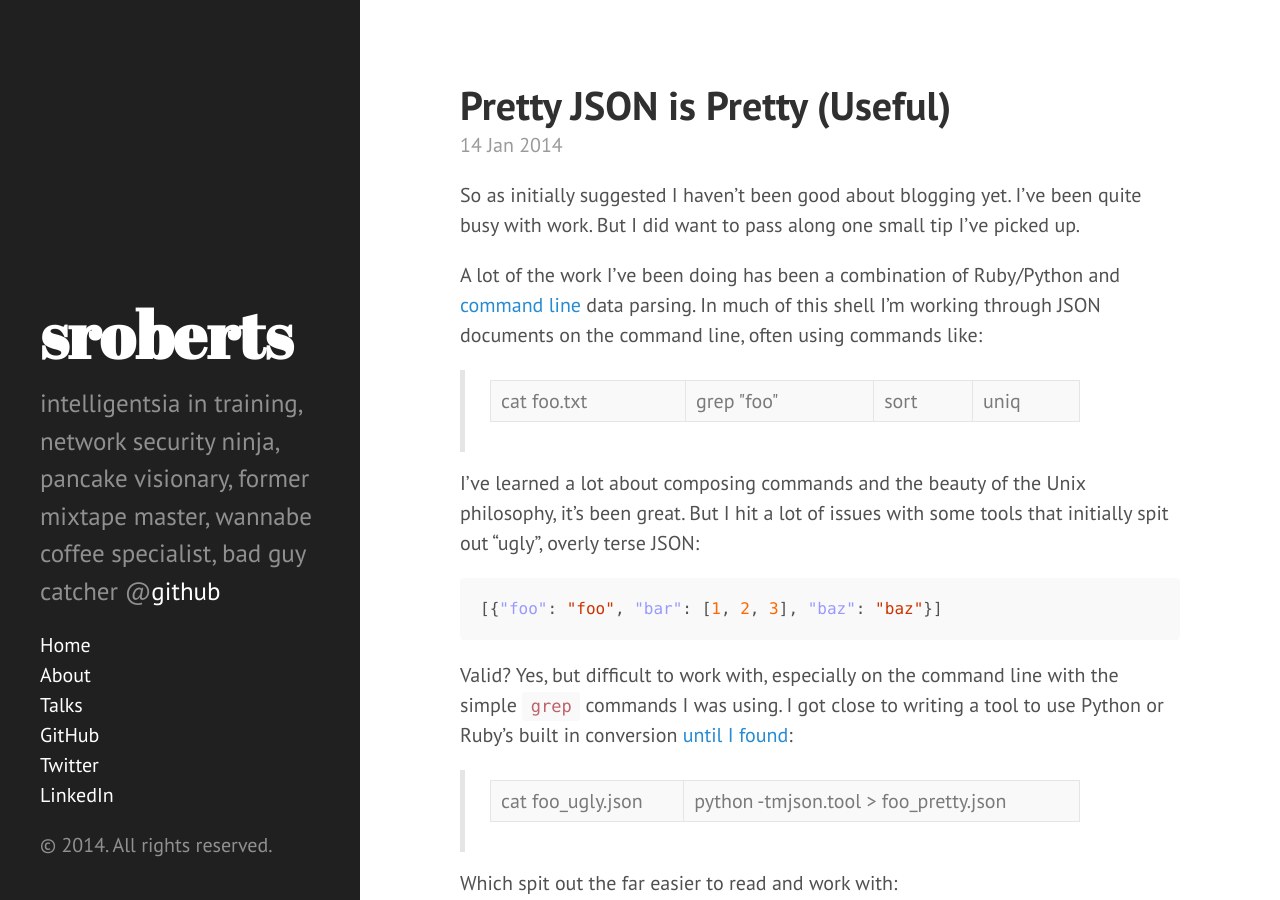
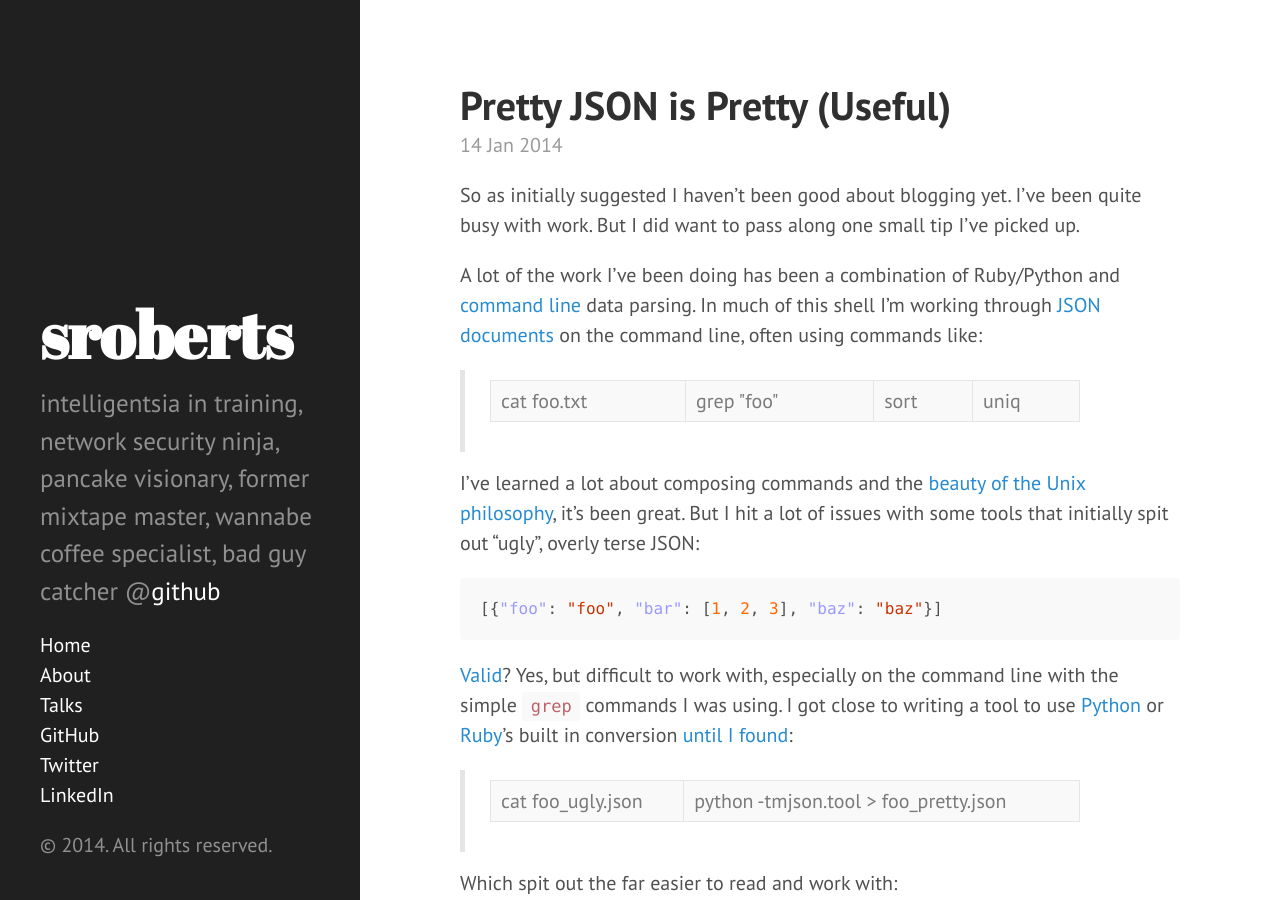
Before and after one commit to sroberts/sroberts.github.io, a Jekyll site: the page built from _posts/2014-01-14-pretty-json.md, in a window 1280 px wide and 900 px high. Built offline with Jekyll 4.4.1, drawn with Linux system fonts in a browser that asks for light colours; Markdown is read by kramdown in place of the engine named in the settings; some of the changed lines change nothing that is shown.

Commit message:
more links, because I want to share the love

````diff
--- a/_posts/2014-01-14-pretty-json.md
+++ b/_posts/2014-01-14-pretty-json.md
@@ -5,17 +5,17 @@ title: Pretty JSON is Pretty (Useful)
 
 So as initially suggested I haven't been good about blogging yet. I've been quite busy with work. But I did want to pass along one small tip I've picked up.
 
-A lot of the work I've been doing has been a combination of Ruby/Python and [command line](https://github.com/eyenx/omzsh) data parsing. In much of this shell I'm working through JSON documents on the command line, often using commands like:
+A lot of the work I've been doing has been a combination of Ruby/Python and [command line](https://github.com/eyenx/omzsh) data parsing. In much of this shell I'm working through [JSON documents](http://www.json.org) on the command line, often using commands like:
 
 > cat foo.txt | grep \"foo\" | sort | uniq
 
-I've learned a lot about composing commands and the beauty of the Unix philosophy, it's been great. But I hit a lot of issues with some tools that initially spit out "ugly", overly terse JSON:
+I've learned a lot about composing commands and the [beauty of the Unix philosophy](http://www.faqs.org/docs/artu/ch01s06.html), it's been great. But I hit a lot of issues with some tools that initially spit out "ugly", overly terse JSON:
 
 ```json
 [{"foo": "foo", "bar": [1, 2, 3], "baz": "baz"}]
 ```
 
-Valid? Yes, but difficult to work with, especially on the command line with the simple ```grep``` commands I was using. I got close to writing a tool to use Python or Ruby's built in conversion [until I found](http://stackoverflow.com/questions/352098/how-can-i-pretty-print-json):
+[Valid](http://jsonlint.com)? Yes, but difficult to work with, especially on the command line with the simple ```grep``` commands I was using. I got close to writing a tool to use [Python](http://www.python.org) or [Ruby](https://www.ruby-lang.org/en/)'s built in conversion [until I found](http://stackoverflow.com/questions/352098/how-can-i-pretty-print-json):
 
 > cat foo_ugly.json | python -tmjson.tool > foo_pretty.json
 
````
